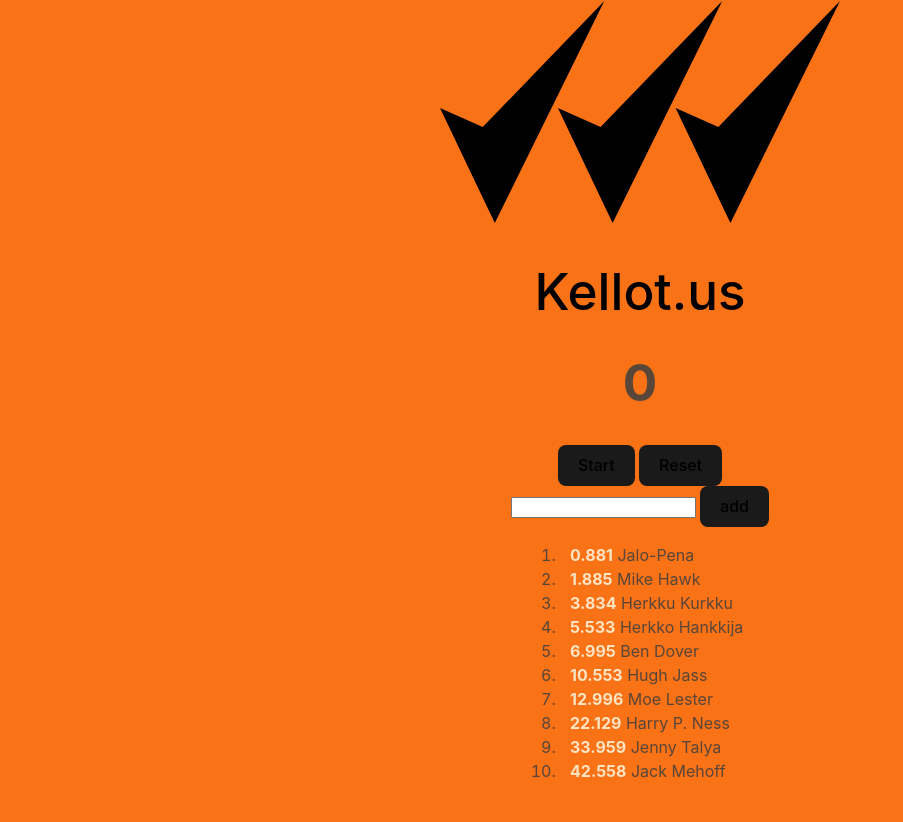
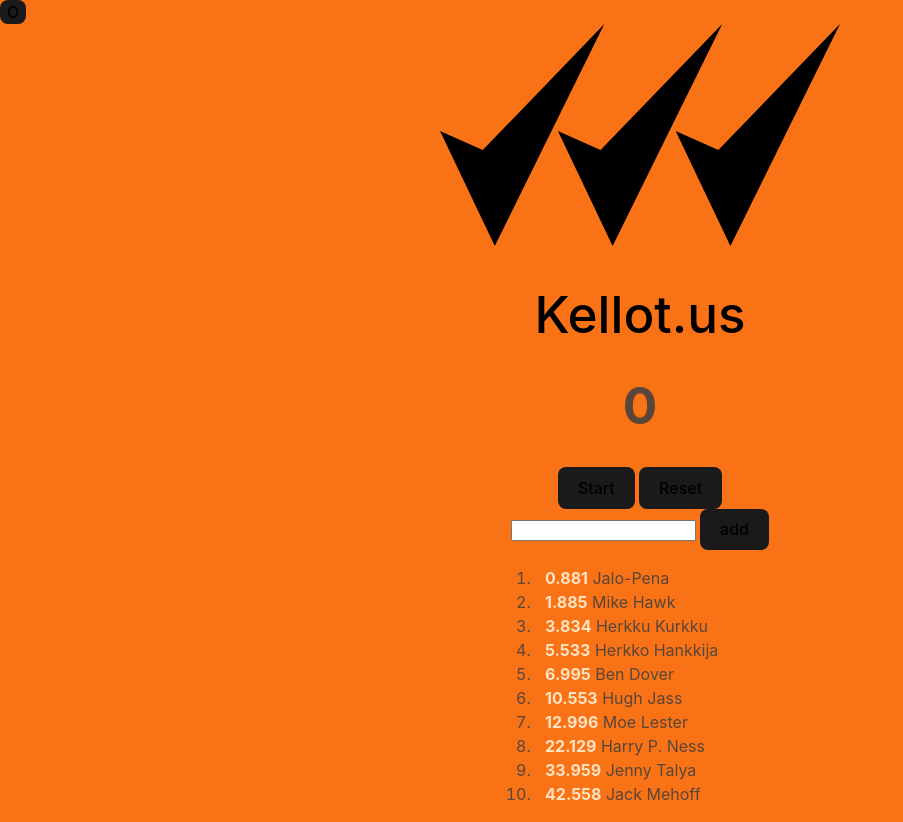
Before and after one commit to miljoonas/clocker-app, a React (Vite) app: page / in a window 1280 px wide. Shown: the whole page, without its empty margins (0-903 px from the left). Before the commit the page ends 800 px from the top, so only its background shows below. Built offline with nearby package versions, Linux system fonts and the light colour scheme; data requests are answered from the project's data file.

Commit message:
Uuno (1)

```diff
--- a/src/App.jsx
+++ b/src/App.jsx
@@ -2,9 +2,9 @@ import { useState, useEffect, useRef } from 'react'
 import axios from 'axios'
 
 const App = () => {
-  const [elapsedTime, setElapsedTime] = useState(0);
-  const [isRunning, setIsRunning] = useState(false);
-  const countRef = useRef(null);
+  const [elapsedTime, setElapsedTime] = useState(0)
+  const [isRunning, setIsRunning] = useState(false)
+  const countRef = useRef(null)
   const [clockerName, setClockerName] = useState('')
   const [scores, setScores] = useState([])
   const [highligtedScoreId, setHighlightedScoreId] = useState(null)
@@ -19,21 +19,21 @@ const App = () => {
 
   const handleStartPause = () => {
     if (!isRunning) {
-      const startTime = Date.now() - elapsedTime;
+      const startTime = Date.now() - elapsedTime
       countRef.current = setInterval(() => {
-        setElapsedTime(Date.now() - startTime);
-      }, 10);
-      setIsRunning(true);
+        setElapsedTime(Date.now() - startTime)
+      }, 10)
+      setIsRunning(true)
     } else {
-      clearInterval(countRef.current);
-      setIsRunning(false);
+      clearInterval(countRef.current)
+      setIsRunning(false)
     }
   }
 
   const handleReset = () => {
-    clearInterval(countRef.current);
-    setIsRunning(false);
-    setElapsedTime(0);
+    clearInterval(countRef.current)
+    setIsRunning(false)
+    setElapsedTime(0)
   }
 
   const addScore = (event) => {
@@ -77,10 +77,43 @@ const App = () => {
 
   const handleClockerNameChange = (event) => { setClockerName(event.target.value) }
 
-  const sortedScores = scores.slice().sort((a, b) => a.time - b.time);
+  const sortedScores = scores.slice().sort((a, b) => a.time - b.time)
+
+  const [editingScore, setEditingScore] = useState(null)
+  const [newName, setNewName] = useState('')
+
+  const handleEditScore = (score) => {
+    setEditingScore(score)
+    setNewName(score.name)
+  }
+
+  const saveEditedName = () => {
+    if (editingScore && newName.trim() !== '') {
+      const updatedScore = { ...editingScore, name: newName }
+      axios
+        .put(`http://localhost:3001/scores/${editingScore.id}`, updatedScore)
+        .then((returnedScore) => {
+          setScores((prevScores) =>
+            prevScores.map((score) =>
+              score.id === returnedScore.data.id ? returnedScore.data : score
+            )
+          )
+          setEditingScore(null)
+        })
+    }
+  }
+
+  const [editButtonsVisible, setEditButtonsVisible] = useState(false);
+
+  const toggleEditButtonsVisibility = () => {
+    setEditButtonsVisible((prevVisible) => !prevVisible);
+  };
 
   return (
     <div className='container'>
+      <button onClick={toggleEditButtonsVisibility}>
+        {editButtonsVisible ? 'X' : 'O'}
+      </button>
       <div className="stopwatch">
         <img src='././public/hankkija.svg'></img>
         <h1><a href='http://etä.kellot.us' target='_blank'>Kellot.us</a></h1>
@@ -103,18 +136,34 @@ const App = () => {
           <button className='addbutton' type='submit'>add</button>
         </form>
         <ol>
-          {sortedScores.map(scorer =>
+          {sortedScores.map((scorer) => (
             <li
               key={scorer.id}
               className={scorer.id === highligtedScoreId ? 'highlighted-score' : ''}
             >
-              <strong className='times'>{scorer.time / 1000}</strong> {scorer.name}
+              {editingScore === scorer ? (
+                <div>
+                  <input
+                    type="text"
+                    value={newName}
+                    onChange={(e) => setNewName(e.target.value)}
+                  />
+                  <button onClick={saveEditedName}>Save</button>
+                </div>
+              ) : (
+                <div>
+                  <strong className="times">{scorer.time / 1000}</strong> {scorer.name}
+                  {editButtonsVisible && (
+                    <button className='editButton' onClick={() => handleEditScore(scorer)}>Edit</button>
+                  )}
+                </div>
+              )}
             </li>
-          )}
+          ))}
         </ol>
       </div>
     </div>
-  );
+  )
 }
 
 export default App
--- a/src/index.css
+++ b/src/index.css
@@ -42,15 +42,13 @@ h1 {
 button {
   border-radius: 8px;
   border: 1px solid transparent;
-  padding: 0.6em 1.2em;
+  /* padding: 0.6em 1.2em; */
   font-size: 1em;
   font-weight: 500;
   font-family: inherit;
   background-color: #1a1a1a;
   cursor: pointer;
   transition: border-color 0.25s;
-  flex: 1;
-  gap: 3px
 }
 
 button:hover {
@@ -67,7 +65,7 @@ button:focus-visible {
 }
 
 ol {
-  width: 200px;
+  width: 250px;
   margin-left: auto;
   margin-right: auto;
 }
@@ -102,11 +100,22 @@ li {
   color: bisque
 }
 
+.startbutton {
+  padding: 0.6em 1.2em;
+}
+
 .resetbutton {
   flex: auto;
   margin-left: 4px;
+  padding: 0.6em 1.2em;
 }
 
 .addbutton {
   margin-left: 4px;
+  padding: 0.6em 1.2em;
+
 }
+
+.editbutton {
+  margin-right: 5px;
+}
```
